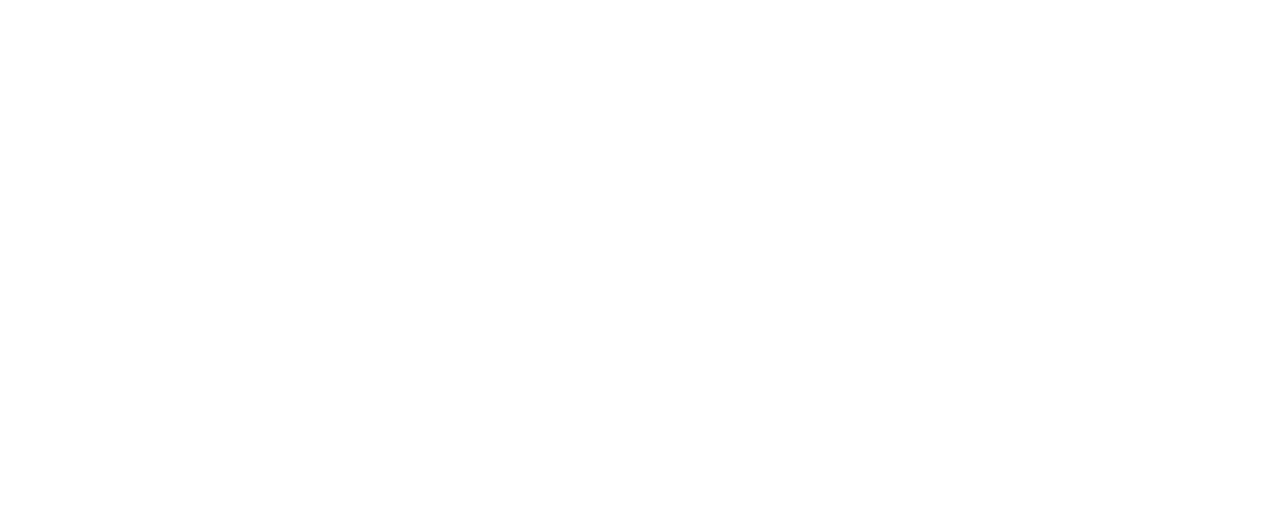
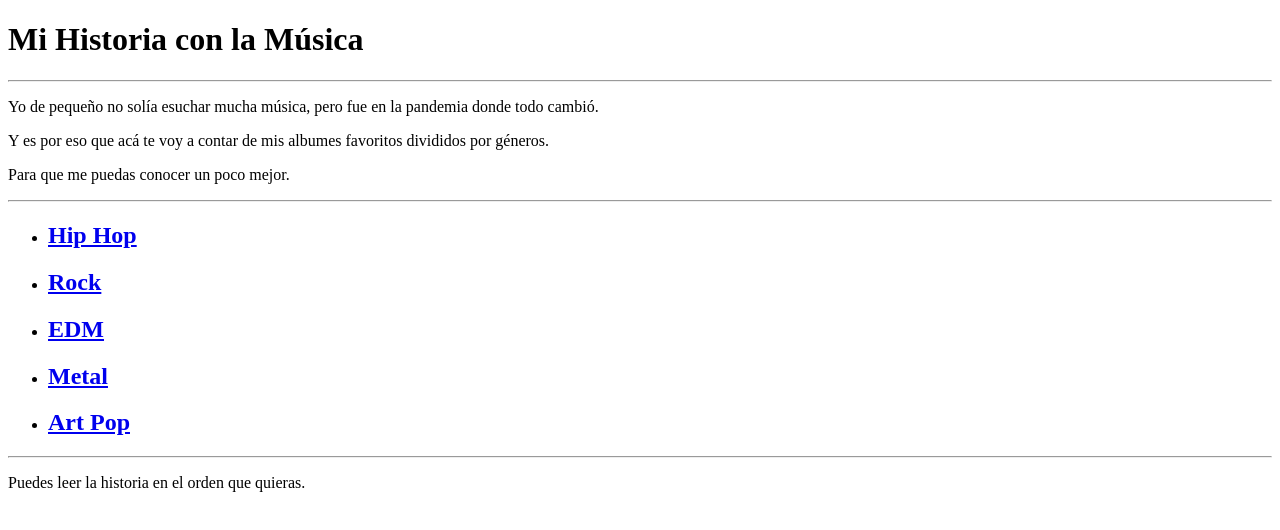
Before and after one commit to MarceloDetlefsen/lab3-web, a plain HTML site: page index.html in a window 1280 px wide. Drawn offline with Linux system fonts and the light colour scheme.

Commit message:
Se crea la idea general con la estructura del Laboratorio.

```diff
--- a/index.html
+++ b/index.html
@@ -3,9 +3,35 @@
 <head>
     <meta charset="UTF-8">
     <meta name="viewport" content="width=device-width, initial-scale=1.0">
-    <title>Mi Historia con la Música</title>
+    <title>lab3-web</title>
 </head>
 <body>
+    <header>
+        <h1>Mi Historia con la Música</h1>
+        <hr>
+    </header>
 
+    <main>
+        <article>
+            <p>Yo de pequeño no solía esuchar mucha música, pero fue en la pandemia donde todo cambió. </p>
+            <p> Y es por eso que acá te voy a contar de mis albumes favoritos divididos por géneros. </p>
+            <p> Para que me puedas conocer un poco mejor. </p>
+            <hr>
+            <nav>
+                <ul>
+                    <li><a href="ArtPop/AP1.html"> <h2>Hip Hop</h2></a></li>
+                    <li><a href="HipHop/HP1.html"> <h2>Rock</h2></a></li>
+                    <li><a href="EDM/EDM1.html"> <h2>EDM</h2></a></li>
+                    <li><a href="Metal/M1.html"> <h2>Metal</h2></a></li>
+                    <li><a href="ArtPop/AP1.html"> <h2>Art Pop</h2></a></li>
+                </ul>
+                <hr>
+            </nav>
+        </article>
+    </main>
+
+    <footer>
+        <p>Puedes leer la historia en el orden que quieras.</p>
+    </footer>
 </body>
 </html>
```
Also changed, not shown: ArtPop/AP1.html (added), ArtPop/AP2.html (added), ArtPop/AP3.html (added), EDM/EDM1.html (added), EDM/EDM2.html (added), EDM/EDM3.html (added), HipHop/HP1.html (added), HipHop/HP2.html (added), HipHop/HP3.html (added), Metal/M1.html (added), Metal/M2.html (added), Metal/M3.html (added), Rock/R1.html (added), Rock/R2.html (added), 1 more files.
